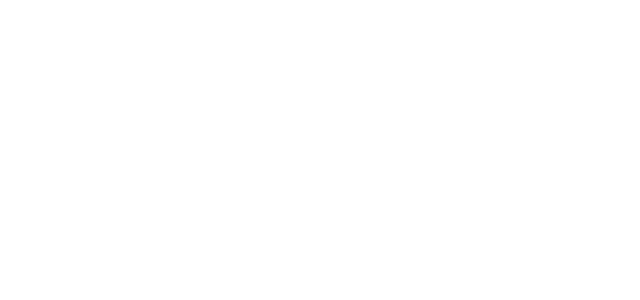
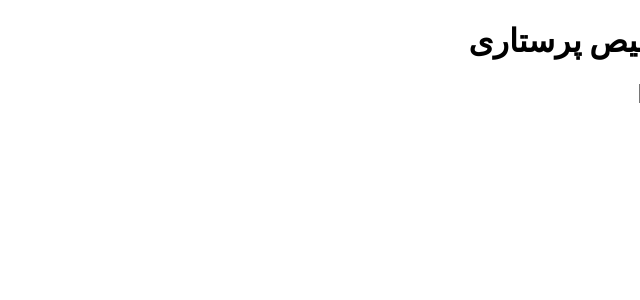
Before and after one commit to mohsenjamalpoor/lab, a React (Create React App) app: page /nursingdiagnosis in a window 1280 px wide. Before the commit this address had no page. Shown: the top 300 px of the page, without its empty margins (640-1280 px from the left). Built offline with nearby package versions, Linux system fonts and the light colour scheme.

Commit message:
change nurse

```diff
--- a/src/App.js
+++ b/src/App.js
@@ -1,6 +1,7 @@
 import { BrowserRouter, Routes, Route } from "react-router-dom";
 import LabSearchApp from "./components/LabSearchApp";
 import HomePage from "./pages/HomePage";
+import NursingDiagnosis from "./components/NursingDiagnosis";
 
 function App() {
   return (
@@ -8,6 +9,7 @@
       <Routes>
         <Route path="/" element={<HomePage />} />
         <Route path="lab" element={<LabSearchApp />} />
+        <Route path="nursingdiagnosis" element={<NursingDiagnosis/>} />
       </Routes>
     </BrowserRouter>
   );
--- /dev/null
+++ b/src/components/NursingDiagnosis.jsx
@@ -0,0 +1,51 @@
+import React, { useState } from 'react'
+
+import nursingDiagnosis from '../utils/nursingDiagnosis';
+
+export default function NursingDiagnosis() {const [searchTerm, setSearchTerm] = useState("");
+
+  // فیلتر کردن تنها روی نام آزمایش‌ها
+  const filteredTests = nursingDiagnosis.filter((test) =>
+    test.diagnosisName.toLowerCase().includes(searchTerm.toLowerCase().trim())
+  );
+
+  return (
+    <div className="min-h-screen flex flex-col items-center justify-start p-8 bg-gray-50">
+      <h1 className="text-2xl font-bold mb-4">جستجوی تشخیص پرستاری</h1>
+
+      <input
+        type="text"
+        placeholder="نام تشخیص پرستاری را وارد کنید..."
+        value={searchTerm}
+        onChange={(e) => setSearchTerm(e.target.value)}
+        className="w-full max-w-md px-4 py-2 border border-gray-300 rounded-lg shadow-sm focus:outline-none focus:ring-2 focus:ring-blue-400 mb-6"
+      />
+
+
+      {searchTerm.trim() !== "" && (
+        <div className="w-full max-w-md space-y-4">
+          {filteredTests.length > 0 ? (
+            filteredTests.map((nurse) => (
+              <div
+                key={nurse.diagnosisName}
+                className="p-4 bg-white rounded-lg shadow-md border"
+              >
+                <h2 className="text-lg font-semibold text-blue-600">
+                  {nurse.diagnosisName}
+                </h2>
+                <p>
+                  <strong> توضیحات:</strong> {nurse.description}
+                </p>
+
+              </div>
+            ))
+          ) : (
+            <p className="text-gray-500">
+              هیچ آزمایشی با این نام یافت نشد.
+            </p>
+          )}
+        </div>
+      )}
+    </div>
+  );
+}
--- a/src/pages/HomePage.jsx
+++ b/src/pages/HomePage.jsx
@@ -4,8 +4,19 @@
 export default function HomePage() {
   return (
     <>
-      <h1>راهنما جامع پرستاری</h1>
+      <h1 className="text-2xl font-bold mb-4">راهنما جامع پرستاری</h1>
+      <div>
+        <div>
       <Link to="/lab">آزمایشات</Link>
+
+        </div>
+        <div>
+
+      <Link to="/nursingdiagnosis">تشخیص های پرستاری</Link>
+        </div>
+
+      </div>
+
     </>
   )
 }
--- /dev/null
+++ b/src/utils/nursingDiagnosis.js
@@ -0,0 +1,47 @@
+const nursingDiagnosis = [
+    {
+        diagnosisName:" اختالالت سغح هوشیاری",
+        description:"کاهش سطح هوشیاری"
+    },
+    {
+        diagnosisName:"اختالالت سیستم عصبی",
+        description:"کاهش سطح هوشیاری"
+    },
+    {
+        diagnosisName:"اختالالت تنفسی",
+        description:"درد قفسه سینه"
+    },
+    {
+        diagnosisName:"اختالالت قلبی",
+        description:"خستگی"
+    },
+    {
+        diagnosisName:" اختالالت عروقی",
+        description:"درد"
+    },
+     {
+        diagnosisName:" اختالالت هماتولوژیک",
+        description:"خستگی"
+    },
+     {
+        diagnosisName:"کلیوی",
+        description:"احتمال پر فشاری خون"
+    },
+     {
+        diagnosisName:"اختالالت گوارشی",
+        description:"اسهال"
+    },
+     {
+        diagnosisName:"اختالالت اسکلتی عضالنی",
+        description:"درد استخوانی/مفاصل"
+    },
+     {
+        diagnosisName:"اختالالت عفونی",
+        description:"کاهش برون ده قلبی"
+    },
+     {
+        diagnosisName:"وضعیت روانی و عاعفی",
+        description:"اضطراب و ترس"
+    },
+]
+export default nursingDiagnosis;
```
